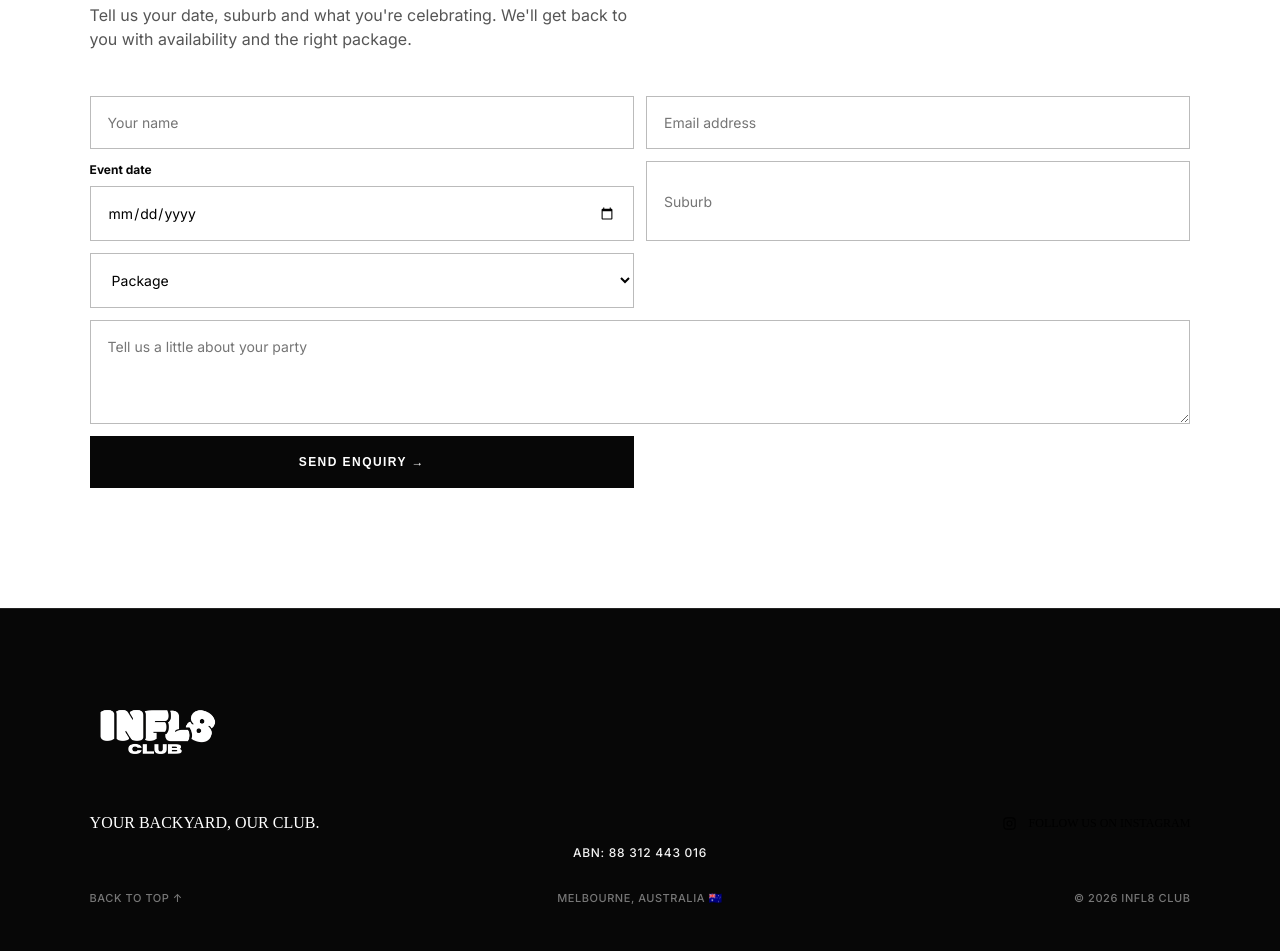
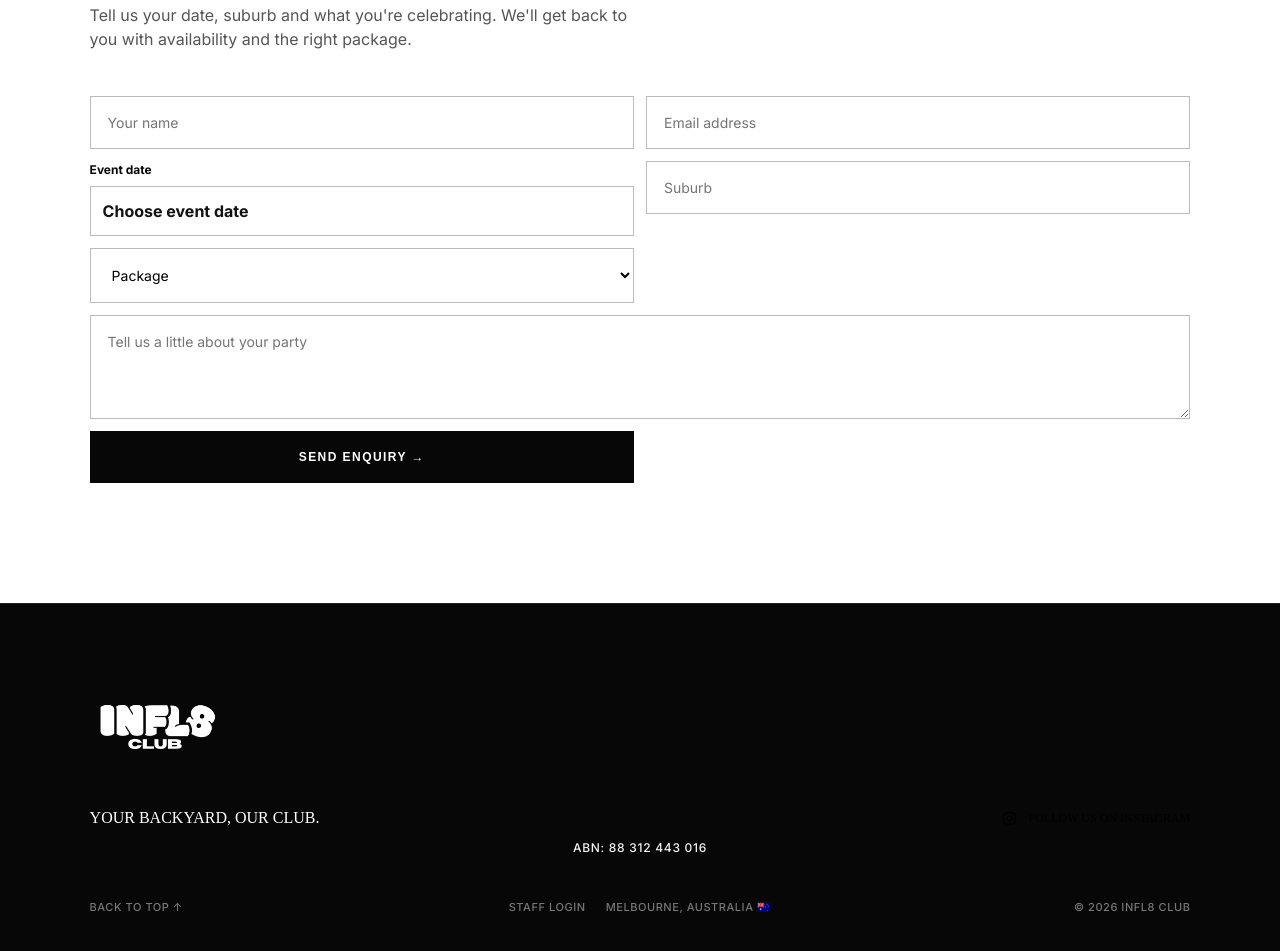
Before and after one commit to infl8melb/infl8-club, a website with bundled scripts: page website/index.html in a window 1280 px wide. Shown: the part 10016-10967 px from the top of the page. Built offline with nearby package versions, Linux system fonts and the light colour scheme.

Commit message:
Restore homepage event calendar and staff login

```diff
--- a/website/index.html
+++ b/website/index.html
@@ -13,6 +13,7 @@
   <link rel="stylesheet" href="styles.css">
   <link rel="stylesheet" href="banner.css">
   <link rel="stylesheet" href="hero.css">
+  <link rel="stylesheet" href="availability/calendar.css">
 
   <style>
     html {
@@ -1277,12 +1278,14 @@
 
     <div class="footer-meta">
       <a href="#top">Back to top ↑</a>
+      <a class="infl8-staff-login" href="/availability/">Staff login</a>
       <span class="footer-location">Melbourne, Australia 🇦🇺</span>
       <span>© 2026 INFL8 CLUB</span>
     </div>
   </footer>
 
   <script src="script.js"></script>
+  <script type="module" src="availability/public.js"></script>
 
   <script>
     (() => {
```
